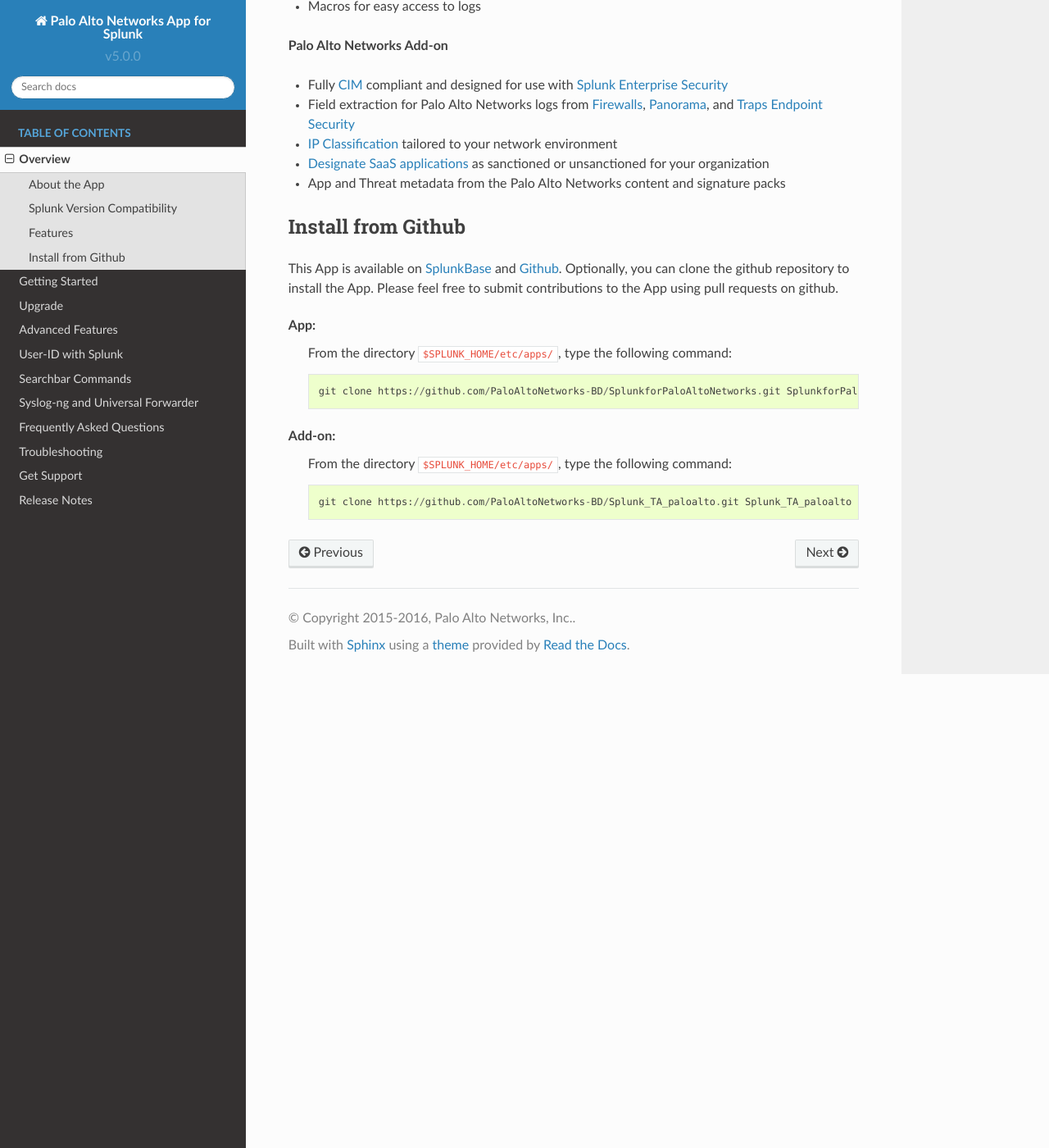
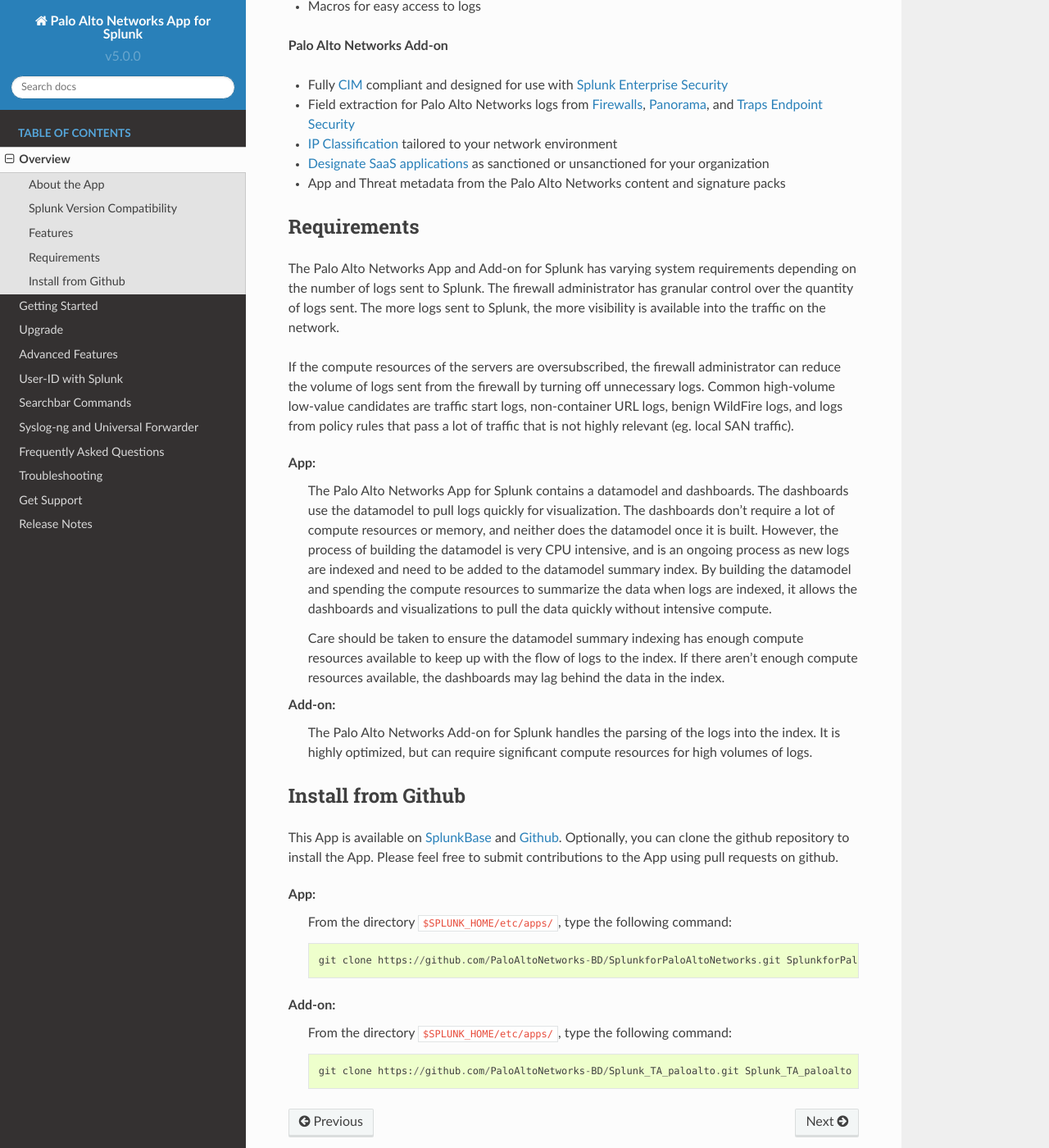
Before and after one commit to PaloAltoNetworks/pan-os-python, a Sphinx documentation site: the page built from docs/overview.rst, in a window 1280 px wide and 1400 px high, scrolled down 1760 px. Shown: the whole window at 82% size. Built offline with Sphinx 7.4.7 and the Read the Docs theme 2.0.0, drawn with Linux system fonts in a browser that asks for light colours.

Commit message:
Add 'Requirements' section to documentation overview page

```diff
--- a/docs/overview.rst
+++ b/docs/overview.rst
@@ -82,6 +82,45 @@
 .. _Traps Endpoint Security:
    https://www.paloaltonetworks.com/products/endpoint-security.html
 
+.. _requirements:
+
+Requirements
+------------
+
+The Palo Alto Networks App and Add-on for Splunk has varying system
+requirements depending on the number of logs sent to Splunk. The firewall
+administrator has granular control over the quantity of logs sent. The more
+logs sent to Splunk, the more visibility is available into the traffic on the
+network.
+
+If the compute resources of the servers are oversubscribed, the firewall
+administrator can reduce the volume of logs sent from the firewall by turning
+off unnecessary logs. Common high-volume low-value candidates are traffic
+start logs, non-container URL logs, benign WildFire logs, and logs from policy
+rules that pass a lot of traffic that is not highly relevant (eg. local SAN
+traffic).
+
+App:
+  The Palo Alto Networks App for Splunk contains a datamodel and dashboards.
+  The dashboards use the datamodel to pull logs quickly for visualization.
+  The dashboards don't require a lot of compute resources or memory, and
+  neither does the datamodel once it is built.  However, the process of
+  building the datamodel is very CPU intensive, and is an ongoing process
+  as new logs are indexed and need to be added to the datamodel summary index.
+  By building the datamodel and spending the compute resources to summarize
+  the data when logs are indexed, it allows the dashboards and visualizations
+  to pull the data quickly without intensive compute.
+
+  Care should be taken to ensure the datamodel summary indexing has enough
+  compute resources available to keep up with the flow of logs to the index.
+  If there aren't enough compute resources available, the dashboards may lag
+  behind the data in the index.
+
+Add-on:
+  The Palo Alto Networks Add-on for Splunk handles the parsing of the logs
+  into the index. It is highly optimized, but can require significant compute
+  resources for high volumes of logs.
+
 Install from Github
 -------------------
 
```
